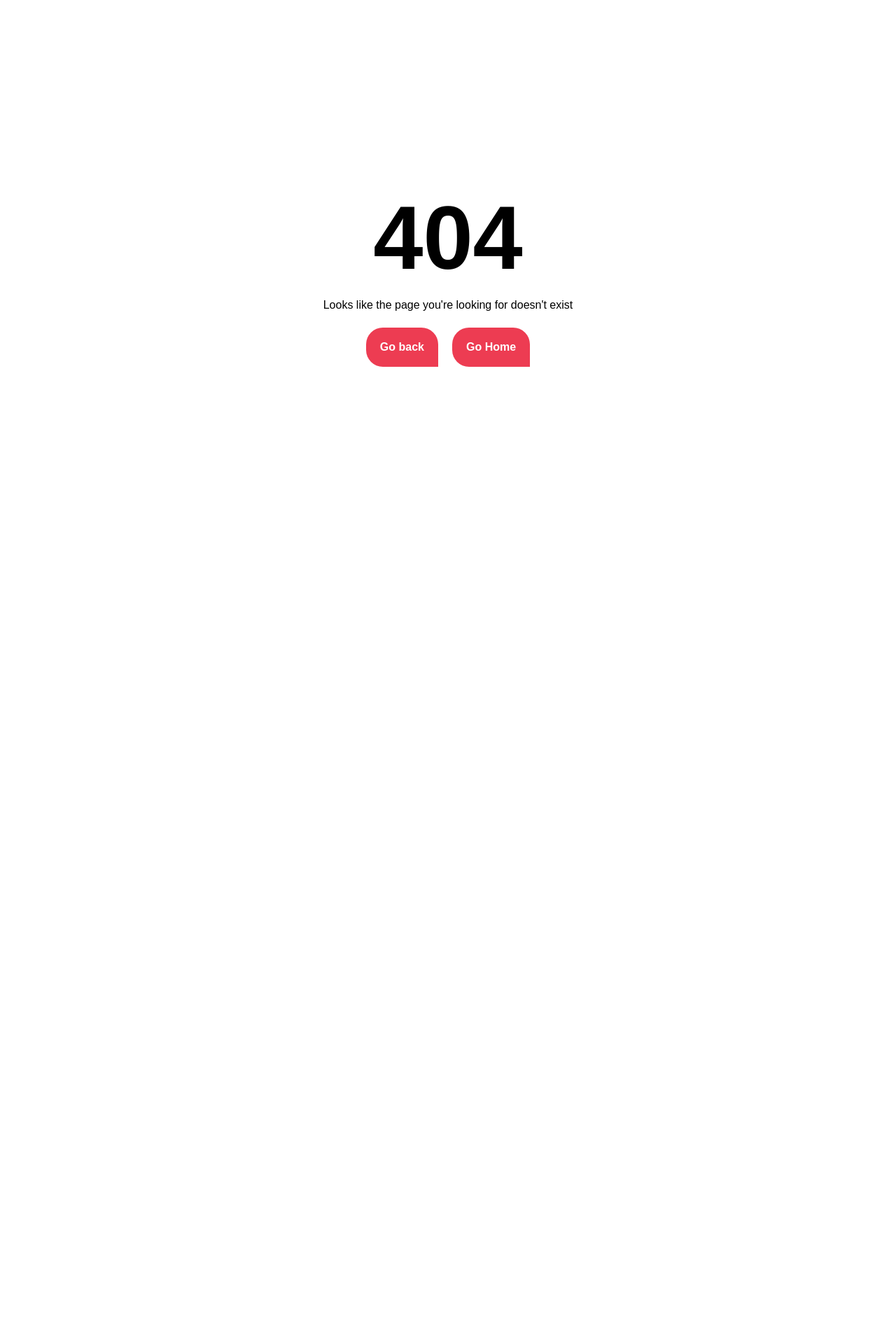
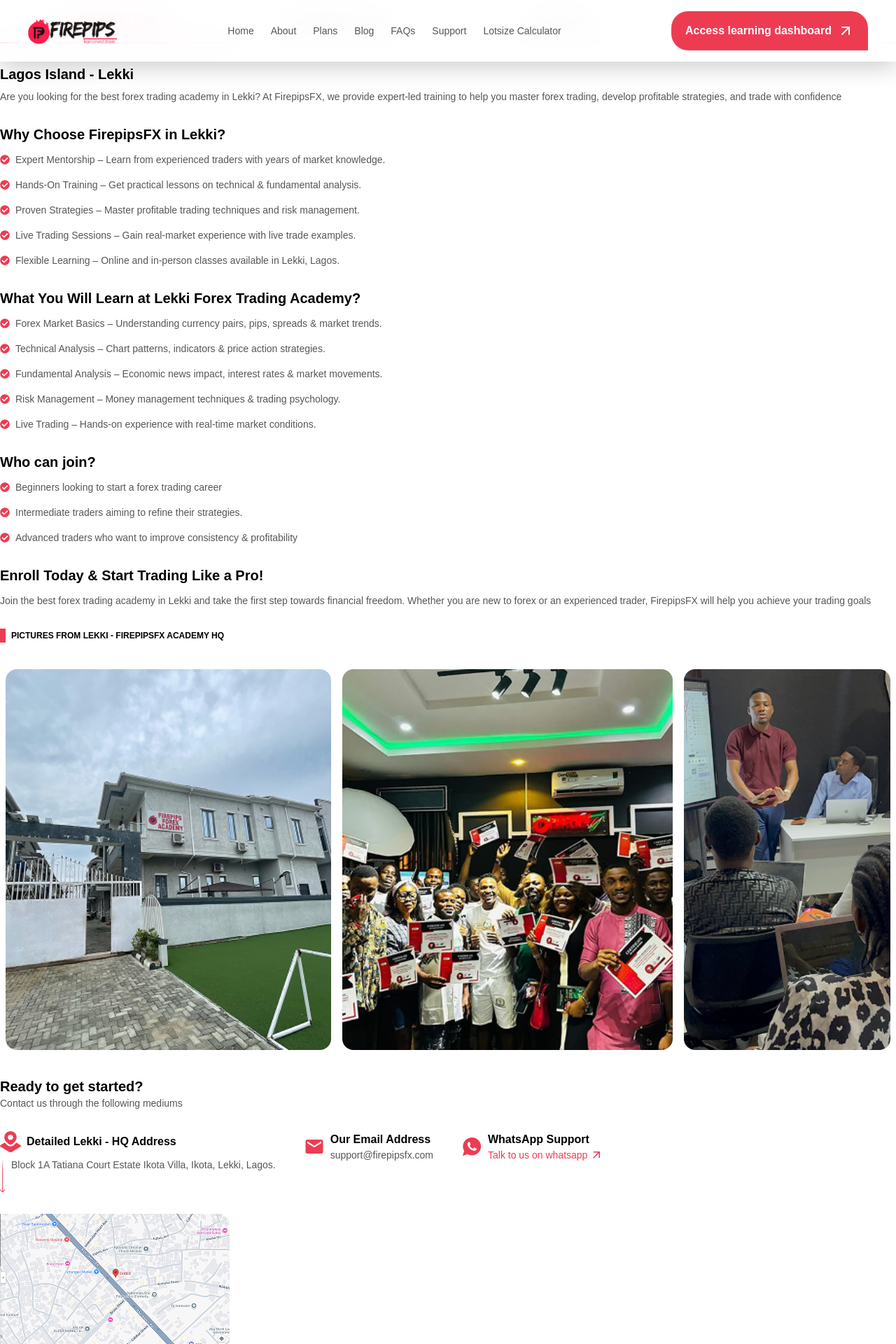
Before and after one commit to Bhadralok/Firepipsfx, a React (Vite) app: page /our-locations/1 in a window 1280 px wide. Before the commit this address had no page. Shown: the top 1920 px of the page at 70% size. Before the commit the page ends 800 px from the top, so only its background shows below. Built offline with nearby package versions, Linux system fonts and the light colour scheme; a web font is replaced by a local one.

Commit message:
completely fixed the footer location navigation

```diff
--- a/src/App.jsx
+++ b/src/App.jsx
@@ -16,6 +16,7 @@
 import BlogDetails from "./Pages/BlogDetails";
 import Testing from "./Pages/Testing";
 import Location from "./Pages/Location";
+import LocationLogic from "./Components/LocationLogic";
 
 export default function App() {
   const router = createBrowserRouter(
@@ -30,6 +31,7 @@
           <Route path="lotsize-calculator" element={<LotsizeCalculator />} />
           <Route path="blog" element={<Blogs />} />
           <Route path="blog/:id" element={<BlogDetails />} />
+          <Route path="our-locations/:id" element={<LocationLogic />} />
           <Route path="testing" element={<Testing />} />
           <Route path="our-locations" element={<Location />} />
         </Route>
--- a/src/Components/Footer.jsx
+++ b/src/Components/Footer.jsx
@@ -144,7 +144,7 @@
                   items={profileItems}
                   style="py-4 px-1 top-7"
                   position="-right-13"
-                  link={profileItems.link}
+                  link="/our-locations"
                 />
               </span>
             </li>
@@ -239,32 +239,8 @@
   );
 }
 const profileItems = [
-  { label: "Lagos Island - Lekki", link: "/" },
-  { label: "Lagos Mainland - Ikeja", link: "/contact-us" },
-  { label: "Delta - Asaba Branch", link: "/contact-us" },
-  { label: "Kano Branch", link: "/contact-us" },
+  { label: "Lagos Island - Lekki", link: "/our-locations?location=Lekki" },
+  { label: "Lagos Mainland - Ikeja", link: "/our-locations?location=Ikeja" },
+  { label: "Delta - Asaba Branch", link: "/our-locations?location=Asaba" },
+  { label: "Kano Branch", link: "/our-locations?location=Kano" },
 ];
-// const navLinks = [
-//   { name: "About", path: "/about" },
-//   { name: "Mentorship Plans", path: "/plans" },
-//   { name: "Blog", path: "/blog" },
-//   { name: "FAQs", path: "/faqs" },
-//   { name: "Support", path: "/faqs" },
-//   { name: "Access Learning Dashboard", path: "/lotsize-calculator" },
-// ];
-
-// {
-//   navLinks.map((link) => (
-//     <li
-//       key={link.name}
-//       onClick={() => navigate(link.path)}
-//       className={`cursor-pointer  ${
-//         location.pathname === link.path
-//           ? "text-primary-red font-bold text-base"
-//           : "font-medium text-secondary-black text-sm"
-//       }`}
-//     >
-//       {link.name}
-//     </li>
-//   ));
-// }
--- a/src/Components/LocationLogic.jsx
+++ b/src/Components/LocationLogic.jsx
@@ -5,6 +5,7 @@
 import LocationAsaba from "../UI/LocationAsaba";
 import LocationKano from "../UI/LocationKano";
 import { useLocation } from "react-router-dom";
+import { useSearchParams } from "react-router-dom";
 
 export default function LocationLogic({
   Lekki = true,
@@ -12,8 +13,17 @@
   Asaba = false,
   Kano = false,
 }) {
+  const [active, setActive] = useState("Lekki");
   const location = useLocation();
-  const [active, setActive] = useState("Lekki");
+
+  const [searchParams] = useSearchParams();
+  const locationFromURL = searchParams.get("location");
+
+  useEffect(() => {
+    if (locationFromURL) {
+      setActiveLocation(locationFromURL);
+    }
+  }, [locationFromURL]);
 
   const [activeLocation, setActiveLocation] = useState(
     Lekki ? "Lekki" : Ikeja ? "Ikeja" : Asaba ? "Asaba" : "Kano"
@@ -52,7 +62,10 @@
             <LineButton
               key={key}
               isActive={activeLocation === key}
-              onClick={() => setActiveLocation(key)}
+              onClick={() => {
+                setActiveLocation(key);
+                console.log(key);
+              }}
             >
               {label}
             </LineButton>
@@ -64,3 +77,5 @@
     </div>
   );
 }
+// navigate(`/our-locations/${label.key}`);
+// console.log(locations);
--- a/src/UI/CustomDropdown.jsx
+++ b/src/UI/CustomDropdown.jsx
@@ -8,7 +8,6 @@
   position = "right-2",
   style,
   icon,
-  link,
 }) {
   const [activeIndex, setActiveIndex] = useState(null);
   const dropdownRef = useRef(null);
@@ -39,7 +38,7 @@
     <div className={` ${style} ${baseStyle}`} ref={dropdownRef}>
       <ul>
         {items.map((item, index) => (
-          <Link to={link} onClick={scrollToTop} key={index}>
+          <Link to={item.link} key={index}>
             <li
               key={index}
               className={`px-4 py-2 whitespace-nowrap text-[12px] cursor-pointer font-medium flex gap-4 justify-between items-center hover:bg-gray-100 ${
@@ -49,6 +48,7 @@
                 setActiveIndex(index);
                 if (item.onClick) item.onClick();
                 onClose(item);
+                scrollToTop();
               }}
             >
               {item.icon && (
--- a/src/UI/LocationAsaba.jsx
+++ b/src/UI/LocationAsaba.jsx
@@ -100,7 +100,7 @@
           <img
             src={location7}
             alt="location 1"
-            class="w-full h-full object-cover"
+            className="w-full h-full object-cover"
           />
         </div>
 
@@ -108,7 +108,7 @@
           <img
             src={location8}
             alt="location 2"
-            class="w-full h-full object-cover"
+            className="w-full h-full object-cover"
           />
         </div>
 
@@ -116,7 +116,7 @@
           <img
             src={location9}
             alt="location 3"
-            class="w-full h-full object-cover"
+            className="w-full h-full object-cover"
           />
         </div>
       </div>
--- a/src/UI/LocationIkeja.jsx
+++ b/src/UI/LocationIkeja.jsx
@@ -86,7 +86,7 @@
           <img
             src={location4}
             alt="location 1"
-            class="w-full h-full object-cover"
+            className="w-full h-full object-cover"
           />
         </div>
 
@@ -94,7 +94,7 @@
           <img
             src={location5}
             alt="location 2"
-            class="w-full h-full object-cover"
+            className="w-full h-full object-cover"
           />
         </div>
 
@@ -102,7 +102,7 @@
           <img
             src={location6}
             alt="location 3"
-            class="w-full h-full object-cover"
+            className="w-full h-full object-cover"
           />
         </div>
       </div>
--- a/src/UI/LocationKano.jsx
+++ b/src/UI/LocationKano.jsx
@@ -98,7 +98,7 @@
           <img
             src={location10}
             alt="location 1"
-            class="w-full h-full object-cover"
+            className="w-full h-full object-cover"
           />
         </div>
 
@@ -106,7 +106,7 @@
           <img
             src={location11}
             alt="location 2"
-            class="w-full h-full object-cover"
+            className="w-full h-full object-cover"
           />
         </div>
 
@@ -114,7 +114,7 @@
           <img
             src={location12}
             alt="location 3"
-            class="w-full h-full object-cover"
+            className="w-full h-full object-cover"
           />
         </div>
       </div>
--- a/src/UI/LocationLekki.jsx
+++ b/src/UI/LocationLekki.jsx
@@ -82,7 +82,7 @@
           <img
             src={location1}
             alt="location 1"
-            class="w-full h-full object-cover"
+            className="w-full h-full object-cover"
           />
         </div>
 
@@ -90,7 +90,7 @@
           <img
             src={location2}
             alt="location 2"
-            class="w-full h-full object-cover"
+            className="w-full h-full object-cover"
           />
         </div>
 
@@ -98,7 +98,7 @@
           <img
             src={location3}
             alt="location 3"
-            class="w-full h-full object-cover"
+            className="w-full h-full object-cover"
           />
         </div>
       </div>
```
